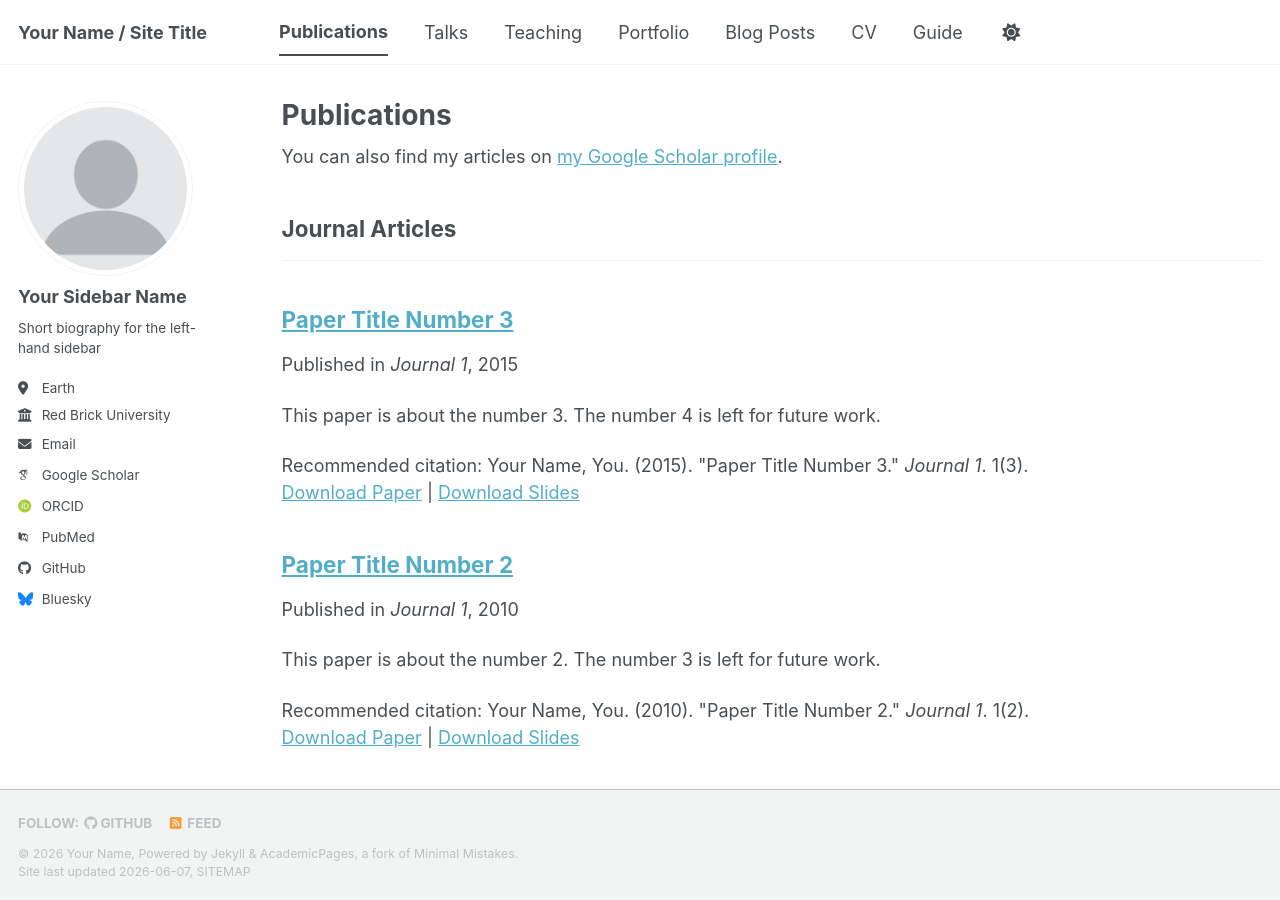
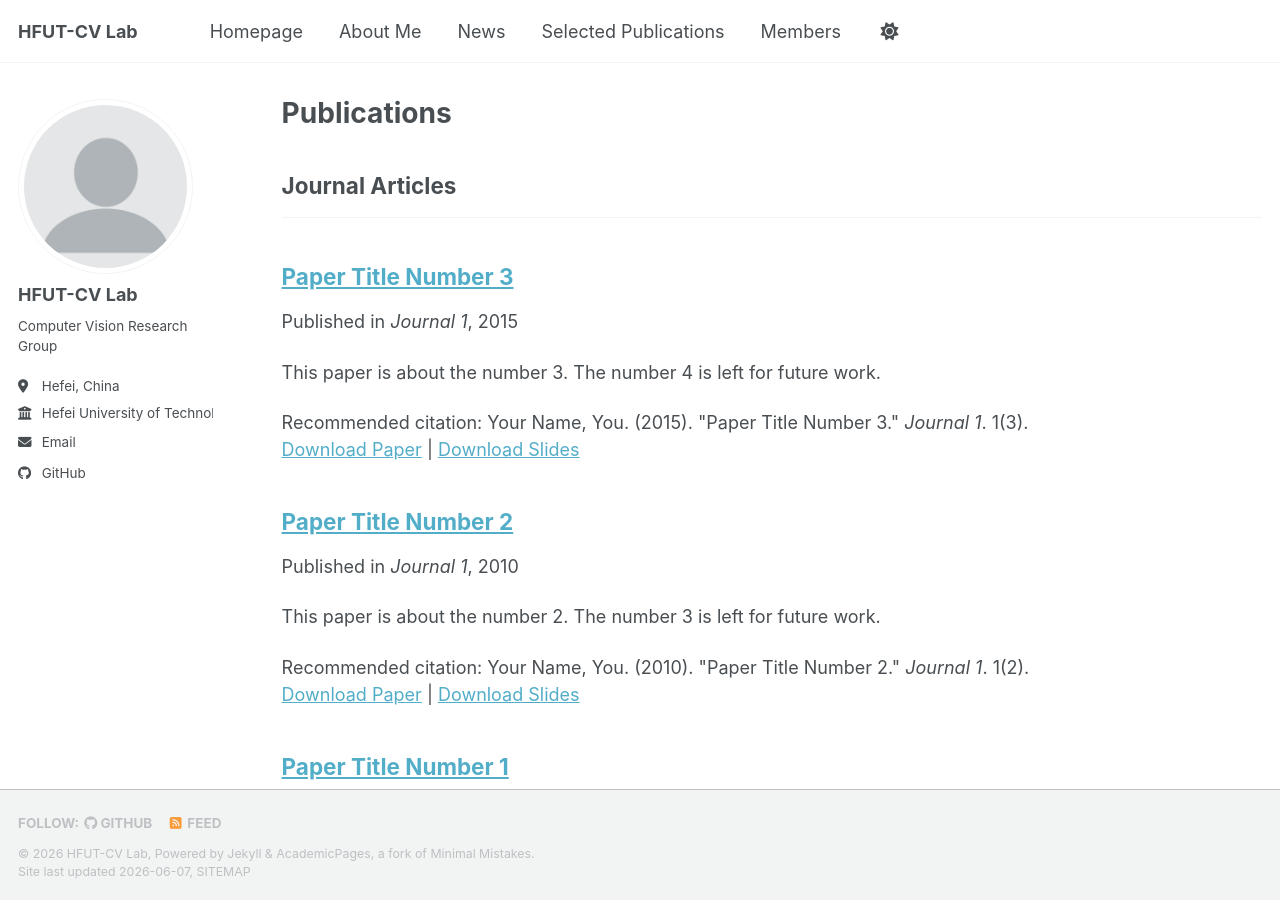
Before and after one commit to HFUT-CV/HFUT-CV.github.io, a Jekyll site: the page built from _pages/publications.html, in a window 1280 px wide and 900 px high. Built offline with Jekyll 4.4.1, drawn with Linux system fonts in a browser that asks for light colours; some web fonts are replaced; a script bundle is joined from its source files by our own code; library files that are not in the unit come from our copies.

Commit message:
Update navigation and homepage content
- Change navigation to: Homepage, About Me, News, Selected Publications, Members
- Update site config for HFUT-CV Lab
- Rewrite homepage with 4 sections with anchor links

```diff
--- a/_config.yml
+++ b/_config.yml
@@ -9,14 +9,14 @@
 # Basic Site Settings
 locale                   : "en-US"
 site_theme               : "default" # The available themes options are "default", "air", "sunrise", "mint", "dirt" and "contrast"
-title                    : "Your Name / Site Title"
+title                    : "HFUT-CV Lab"
 title_separator          : "-"
-name                     : &name "Your Name"
-description              : &description "Your Name's academic portfolio"   # Update this with a general description of your site, this is the default if not overridden by a page
-url                      : https://academicpages.github.io # The base hostname & protocol for your site e.g. "https://[your GitHub username].github.io",
+name                     : &name "HFUT-CV Lab"
+description              : &description "HFUT-CV Lab - Computer Vision Research Group at Hefei University of Technology"   # Update this with a general description of your site, this is the default if not overridden by a page
+url                      : https://hfut-cv.github.io # The base hostname & protocol for your site e.g. "https://[your GitHub username].github.io",
                                                            # or if you already have some other page hosted on Github then use "https://[your GitHub username].github.io/[Your Repo Name]"
 baseurl                  : "" # the subpath of your site, e.g. "/blog"
-repository               : "academicpages/academicpages.github.io"
+repository               : "HFUT-CV/HFUT-CV.github.io"
 
 # Site Author - The following control what appear as part of the author content on the side bar.
 #               If a field is blank the icon and link will not appear, otherwise it will be shown.
@@ -24,24 +24,24 @@ repository               : "academicpages/academicpages.github.io"
 author:
   # Biographic information
   avatar           : "profile.png"
-  name             : "Your Sidebar Name"
+  name             : "HFUT-CV Lab"
   pronouns         : # example: "she/her"
-  bio              : "Short biography for the left-hand sidebar"
-  location         : "Earth"
-  employer         : "Red Brick University"
+  bio              : "Computer Vision Research Group"
+  location         : "Hefei, China"
+  employer         : "Hefei University of Technology"
   uri              : # URL
-  email            : "none@example.org"
+  email            : "hfut.cv.lab@gmail.com"
 
   # Academic websites
   academia         : # URL
   arxiv            : # URL - Update with the correct link to your profile
-  googlescholar    : "https://scholar.google.com/citations?user=PS_CX0AAAAAJ"
+  googlescholar    : # URL
   inspire-hep      : # URL
   impactstory      : # URL
-  orcid            : "https://orcid.org/yourorcidurl"
+  orcid            : # URL
   semantic         : # URL
   ssrn             : # URL
-  pubmed           : "https://www.ncbi.nlm.nih.gov/pubmed/?term=john+snow"
+  pubmed           : # URL
   researchgate     : # URL
   scopus           : # URL
   zotero           : # URL
@@ -51,13 +51,13 @@ author:
   bitbucket        : # Username - Update with your username on the site
   codepen          : # Username
   dribbble         : # Username
-  github           : "academicpages"
+  github           : "HFUT-CV"
   kaggle           : # Username
   stackoverflow    : # User number or user number and name (i.e., use "1" or "1/jeff-atwood")
 
   # Social media
   artstation       : # Username
-  bluesky          : "bsky.app" # Replace this with you Bluesky username
+  bluesky          : # Replace this with you Bluesky username
   facebook         : # Username
   flickr           : # Username
   foursquare       : # Username
--- a/_data/navigation.yml
+++ b/_data/navigation.yml
@@ -8,26 +8,17 @@
 #      Markdown formatted page while the second is generated using JSON.
 
 main:
-  - title: "Publications"
-    url: /publications/
+  - title: "Homepage"
+    url: /
 
-  - title: "Talks"
-    url: /talks/
+  - title: "About Me"
+    url: /#about-me
 
-  - title: "Teaching"
-    url: /teaching/
+  - title: "News"
+    url: /#news
 
-  - title: "Portfolio"
-    url: /portfolio/
+  - title: "Selected Publications"
+    url: /#publications
 
-  - title: "Blog Posts"
-    url: /year-archive/
-
-  - title: "CV"
-    url: /cv/
-
-  # - title: "CV"
-  #   url: /cv-json/
-
-  - title: "Guide"
-    url: /markdown/
+  - title: "Members"
+    url: /#members
```
Also changed, not shown: _pages/about.md (+74 -36 lines).
